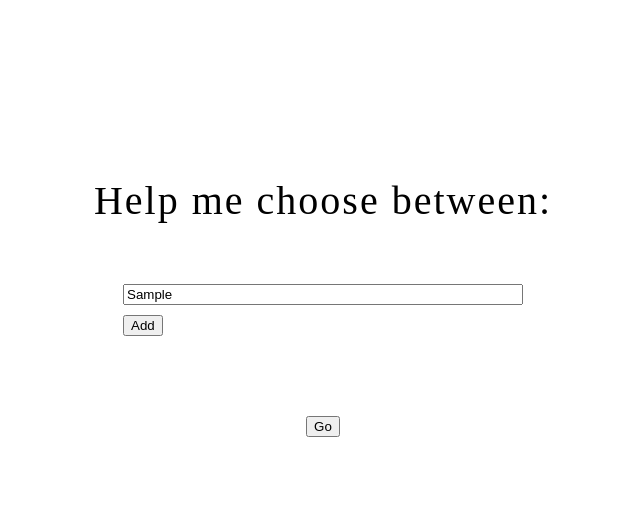
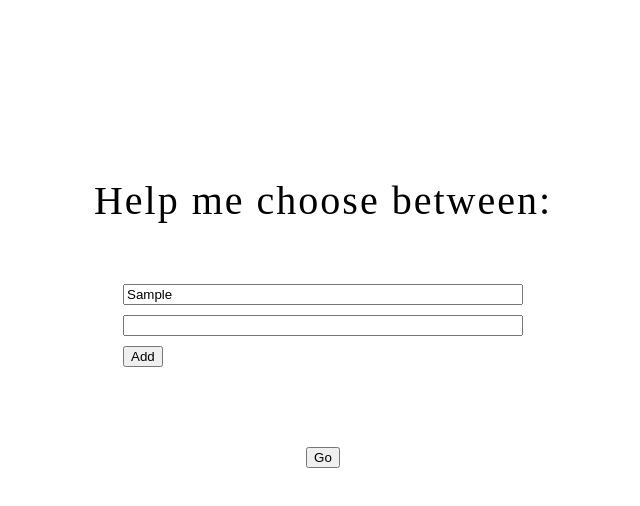
Before and after one commit to emmaliljedahl/help-me-choose, a plain HTML site: page index.html in a window 1280 px wide. Both pictures are taken after typing "Sample" into the empty fields and a click on the button "Add". Shown: the whole page, without its empty margins (317-957 px from the left). Drawn offline with nearby package versions, Linux system fonts and the light colour scheme.

Commit message:
Added javascript

```diff
--- a/index.html
+++ b/index.html
@@ -13,6 +13,20 @@
       </div>
       <button class="addOption">Add</button>
     </div>
+    <div class="resultSection"></div>
     <button>Go</button>
+
+    <script src="https://code.jquery.com/jquery-3.4.1.min.js"></script>
+    <script>
+      $(function() {
+        $('resultSection').hide()
+
+        var add_option = function() {
+          $('.inputs').append('<input></input')
+        }
+
+        $('.addOption').click(add_option)
+      })
+    </script>
   </body>
 </html>
```
